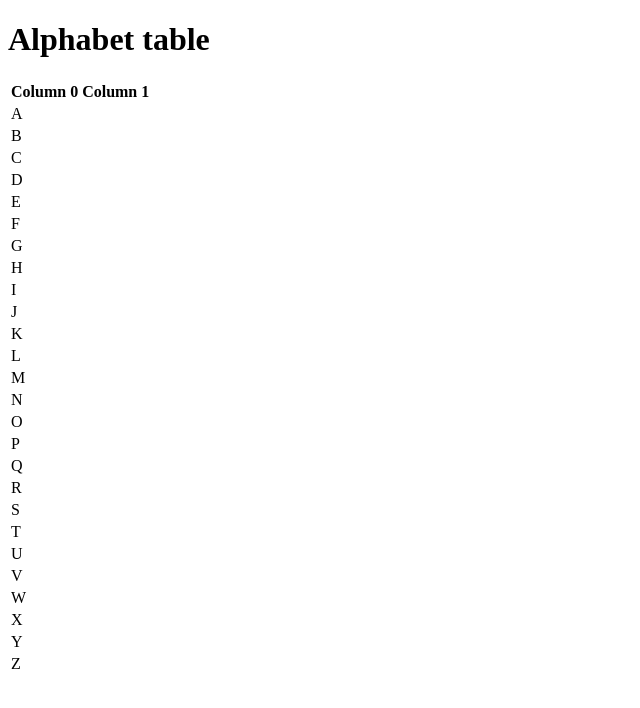
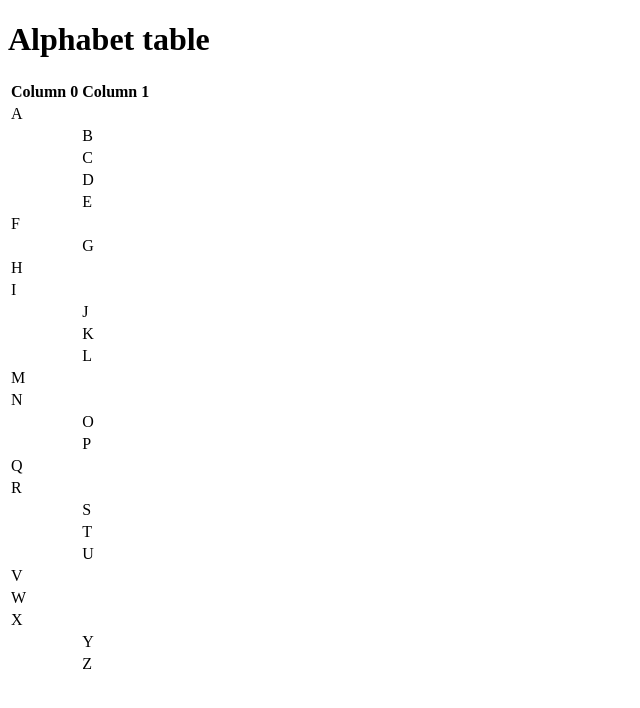
Before and after one commit to comp426-2023-spring/a01-zabdi3, a website: page public/index.html in a window 1280 px wide. Shown: the whole page, without its empty margins (0-640 px from the left). Drawn offline with Linux system fonts and the light colour scheme.

Commit message:
changed index.html and added console.log(data)

```diff
--- a/public/index.html
+++ b/public/index.html
@@ -19,22 +19,22 @@
     						<td>A</td><td></td>
   					</tr>
   					<tr>
-    						<td>B</td><td></td>
+    						<td></td><td>B</td>
   					</tr>
   					<tr>
-    						<td>C</td><td></td>
+    						<td></td><td>C</td>
   					</tr>
   					<tr>
-    						<td>D</td><td></td>
+    						<td></td><td>D</td>
   					</tr>
   					<tr>
-    						<td>E</td><td></td>
+    						<td></td><td>E</td>
   					</tr>
   					<tr>
     						<td>F</td><td></td>
   					</tr>
   					<tr>
-    						<td>G</td><td></td>
+    						<td></td><td>G</td>
   					</tr>
   					<tr>
     						<td>H</td><td></td>
@@ -43,13 +43,13 @@
     						<td>I</td><td></td>
   					</tr>
   					<tr>
-    						<td>J</td><td></td>
+    						<td></td><td>J</td>
   					</tr>
   					<tr>
-    						<td>K</td><td></td>
+    						<td></td><td>K</td>
   					</tr>
   					<tr>
-    						<td>L</td><td></td>
+    						<td></td><td>L</td>
   					</tr>
   					<tr>
     						<td>M</td><td></td>
@@ -58,10 +58,10 @@
     						<td>N</td><td></td>
   					</tr>
   					<tr>
-    						<td>O</td><td></td>
+    						<td></td><td>O</td>
   					</tr>
   					<tr>
-    						<td>P</td><td></td>
+    						<td></td><td>P</td>
   					</tr>
                     <tr>
     						<td>Q</td><td></td>
@@ -70,13 +70,13 @@
     						<td>R</td><td></td>
   					</tr>
   					<tr>
-    						<td>S</td><td></td>
+    						<td></td><td>S</td>
   					</tr>
   					<tr>
-    						<td>T</td><td></td>
+    						<td></td><td>T</td>
   					</tr>
   					<tr>
-    						<td>U</td><td></td>
+    						<td></td><td>U</td>
   					</tr>
   					<tr>
     						<td>V</td><td></td>
@@ -88,10 +88,10 @@
     						<td>X</td><td></td>
   					</tr>
                     <tr>
-    						<td>Y</td><td></td>
+    						<td></td><td>Y</td>
   					</tr>
   					<tr>
-    						<td>Z</td><td></td>
+    						<td></td><td>Z</td>
   					</tr>
 				</tbody>
 			</table>
--- a/server.js
+++ b/server.js
@@ -1,5 +1,5 @@
 // Require http module
-const http = require('http')
+const http = require('http');
 // Require fs module
 const fs = require('fs');
 // Require minimist module (make sure you install this one via npm).
@@ -19,7 +19,7 @@ fs.readFile('./public/index.html', 'utf8', (err, data) => {
       console.error(err);
       return;
     }
-    //console.log(data);
+    console.log(data);
 // If there is an error, put it on the console error and return.
 // Do not be nice about exiting.
 
```
